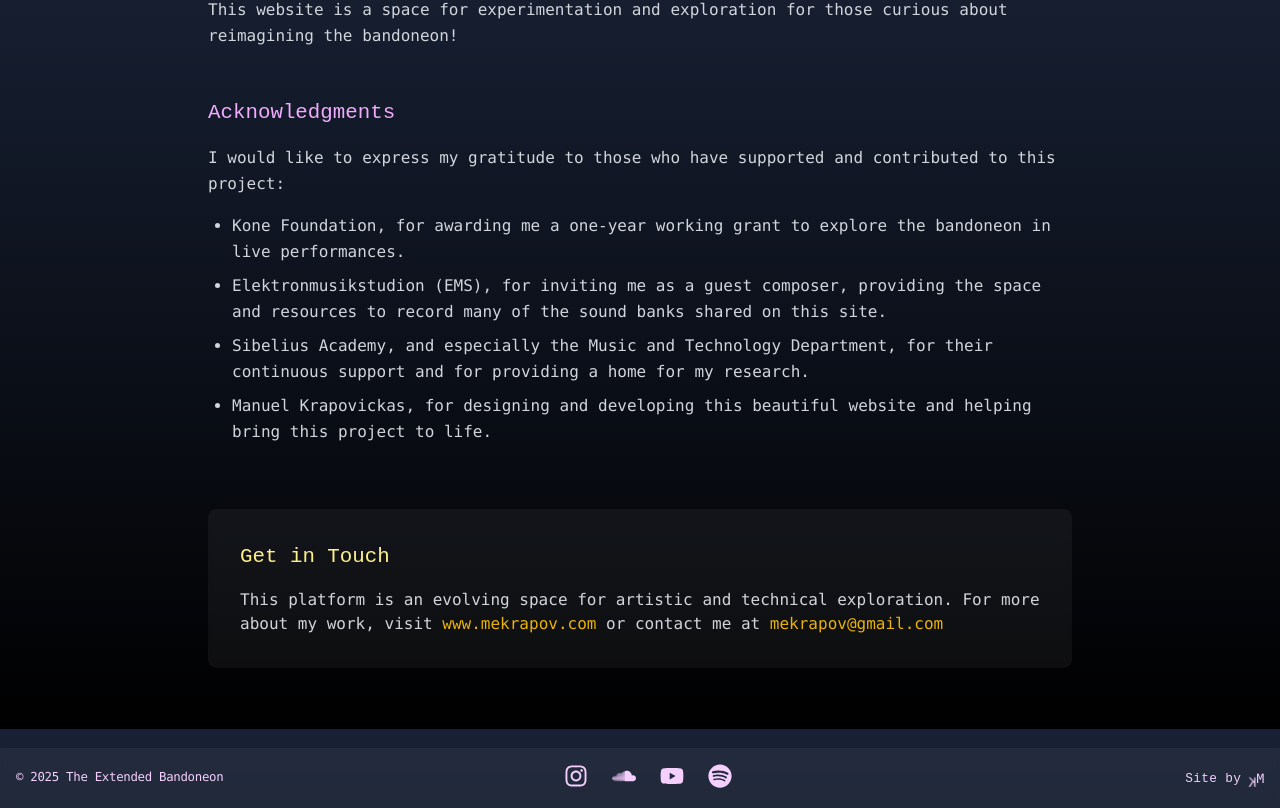
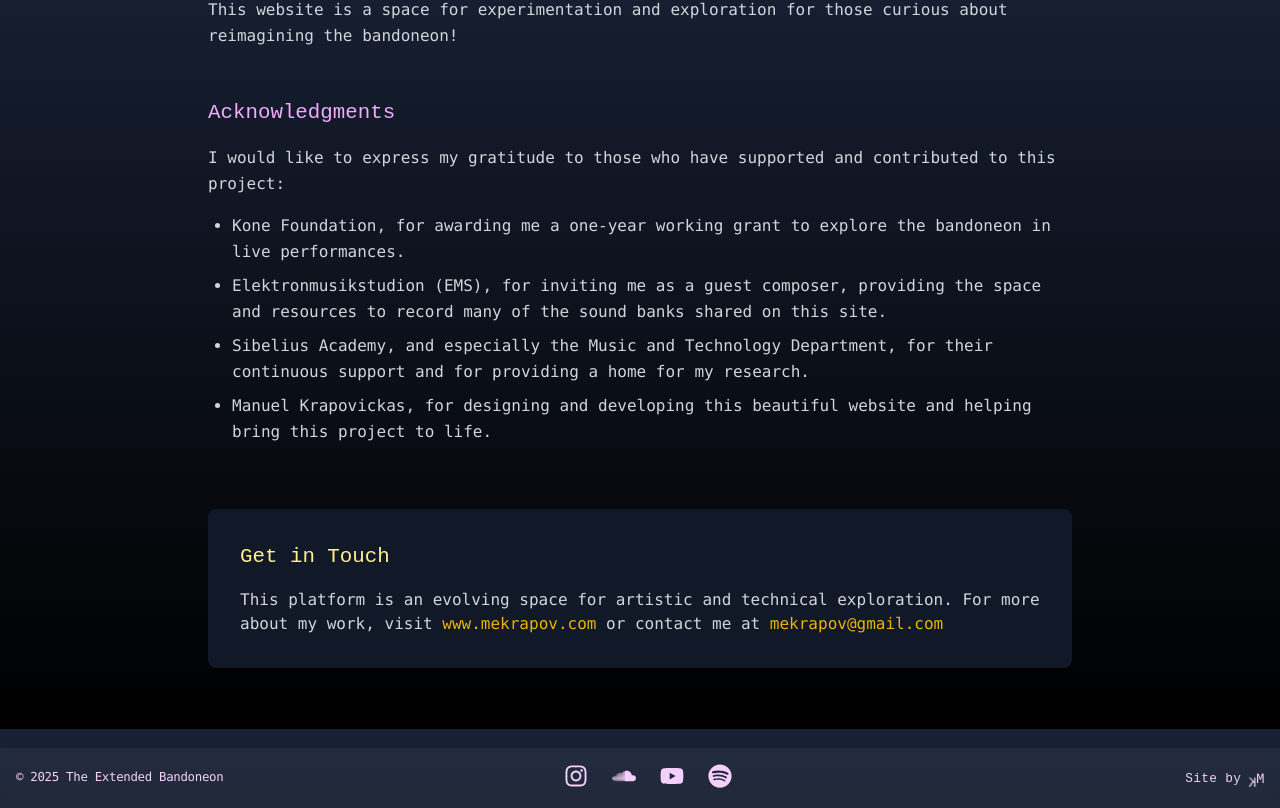
Before and after one commit to manuK1777/extended-bandoneon, a Next.js app: page /about in a window 1280 px wide. Shown: the part 871-1679 px from the top of the page. Built offline with nearby package versions, Linux system fonts and the light colour scheme.

Commit message:
Fix articles page styles

```diff
--- a/app/(with-header-footer)/about/page.tsx
+++ b/app/(with-header-footer)/about/page.tsx
@@ -54,7 +54,7 @@ export default function AboutPage() {
       </div>
 
       {/* Contact section */}
-      <section className="mt-16 bg-white/5 p-8 rounded-lg backdrop-blur-sm">
+      <section className="mt-16 bg-gray-900 p-8 rounded-lg backdrop-blur-sm">
         <h2 className="text-2xl font-display mb-4 text-yellow-200">Get in Touch</h2>
         <div className="text-gray-300 font-body">
           <p>
--- a/app/(with-header-footer)/articles/[slug]/page.tsx
+++ b/app/(with-header-footer)/articles/[slug]/page.tsx
@@ -84,7 +84,7 @@ export default async function ArticlePage({ params }: Props) {
           </div>
         )}
         {article.abstract && (
-          <div className="bg-white/5 p-6 rounded-lg mb-8">
+          <div className="bg-gray-900 p-6 rounded-lg mb-8">
             <h2 className="text-lg font-semibold mb-4 text-fuchsia-200">Abstract</h2>
             <p className="text-gray-300 font-body space-y-4 leading-relaxed">{article.abstract}</p>
           </div>
--- a/app/(with-header-footer)/articles/page.tsx
+++ b/app/(with-header-footer)/articles/page.tsx
@@ -36,7 +36,7 @@ export default async function ArticlesPage() {
             <li key={article.id} className="relative pl-8 before:content-['→'] before:absolute before:left-2 before:top-1/2 before:-translate-y-1/2 before:text-fuchsia-200 before:font-bold">
               <Link
                 href={`/articles/${article.slug}`}
-                className="block p-6 rounded-lg bg-white/5 hover:bg-white/10 transition-colors duration-200"
+                className="block p-6 rounded-lg bg-gray-900 hover:bg-gray-800 transition-colors duration-200"
               >
                 <h2 className="font-heading text-sm md:text-base text-gray-900 dark:text-white hover:text-fuchsia-200 transition-colors duration-200">
                   {article.title}
```
